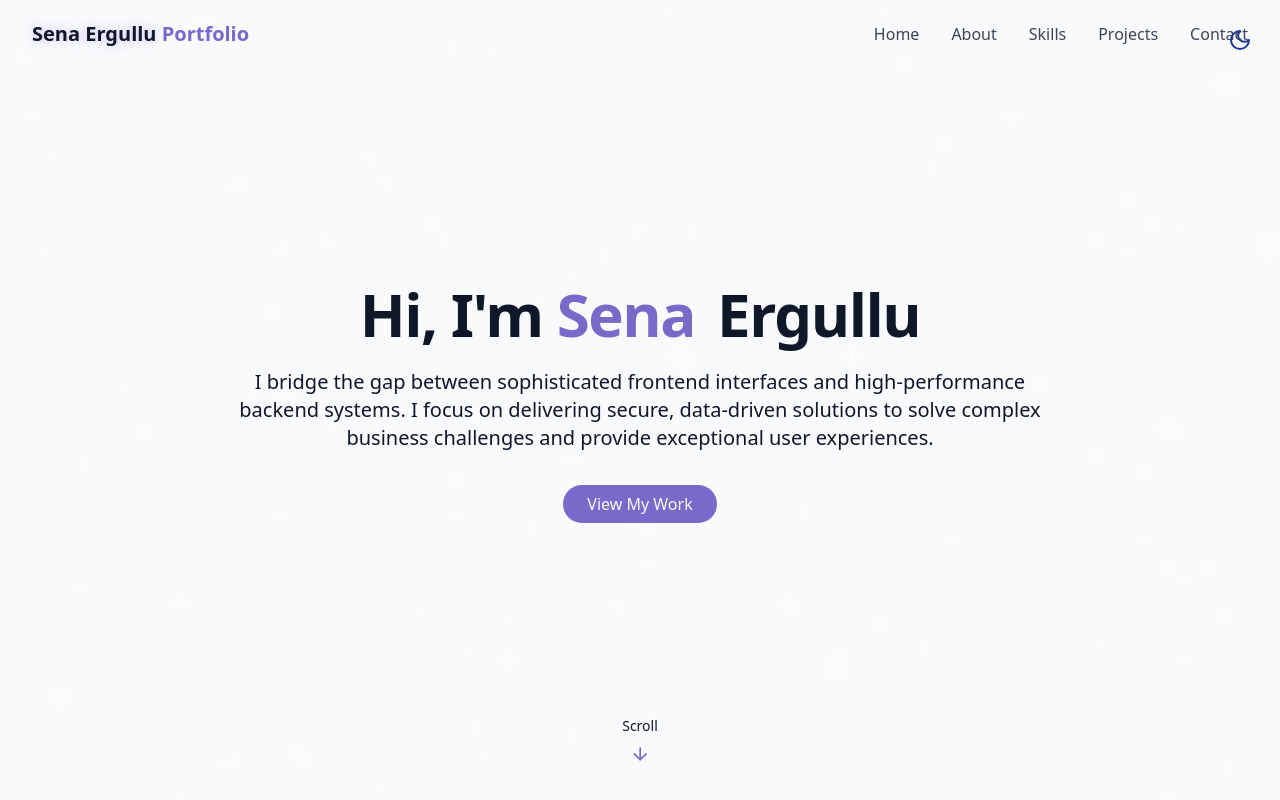
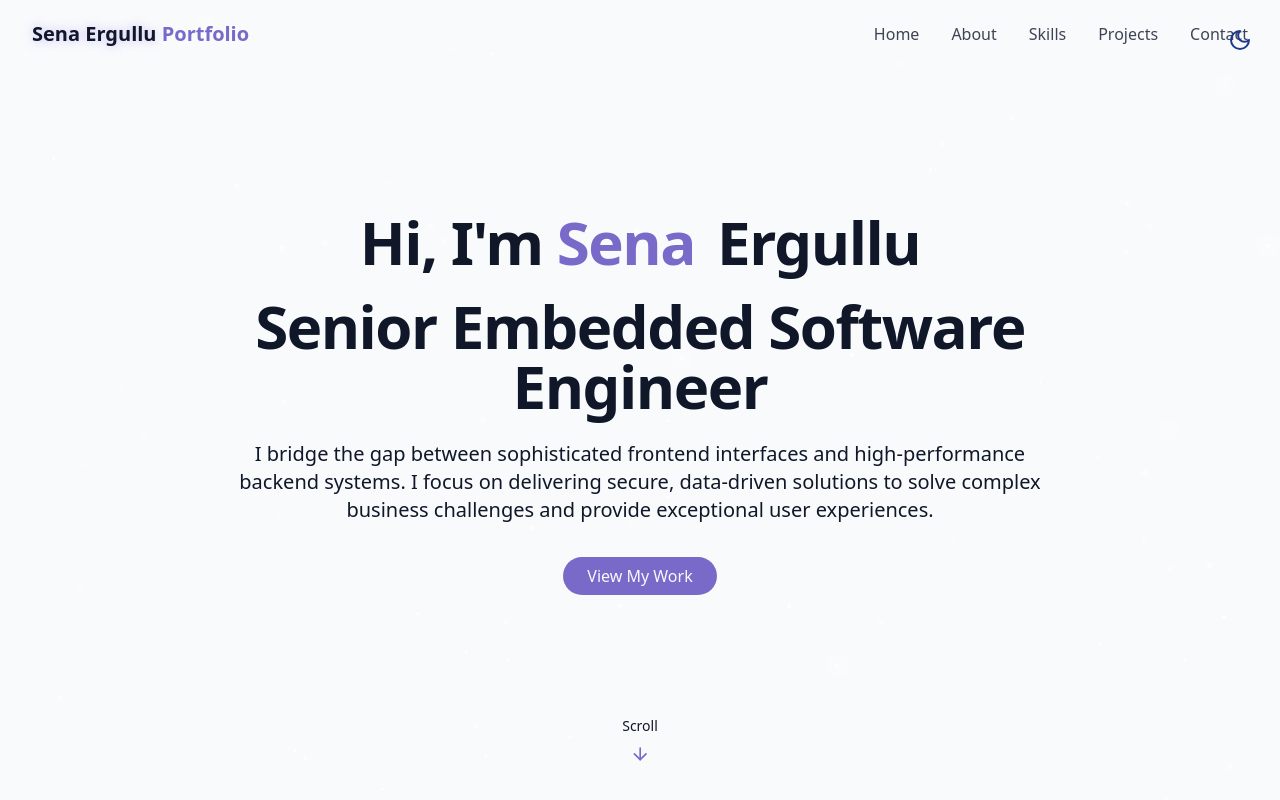
Before and after one commit to senaerg/SenaEPortfolio, a React (Vite) app: page / in a window 1280 px wide. Shown: the top 800 px of the page. Built offline with nearby package versions, Linux system fonts and the light colour scheme.

Commit message:
Update HeroSection.jsx

```diff
--- a/src/components/HeroSection.jsx
+++ b/src/components/HeroSection.jsx
@@ -19,7 +19,7 @@ export const HeroSection = () => {
               Ergullu
             </span>
           </h1>
-
+            <h2 className="text-4xl md:text-6xl font-bold tracking-tight">Senior Embedded Software Engineer</h2>
           <p className="text-lg md:text-xl text-muted-foreground max-2-2xl mx-auto opacity-0 animate-fade-in-delay-3">
             I bridge the gap between sophisticated frontend interfaces and high-performance backend systems. I focus on delivering secure, data-driven solutions to solve complex business challenges and provide exceptional user experiences.
           </p>
```
